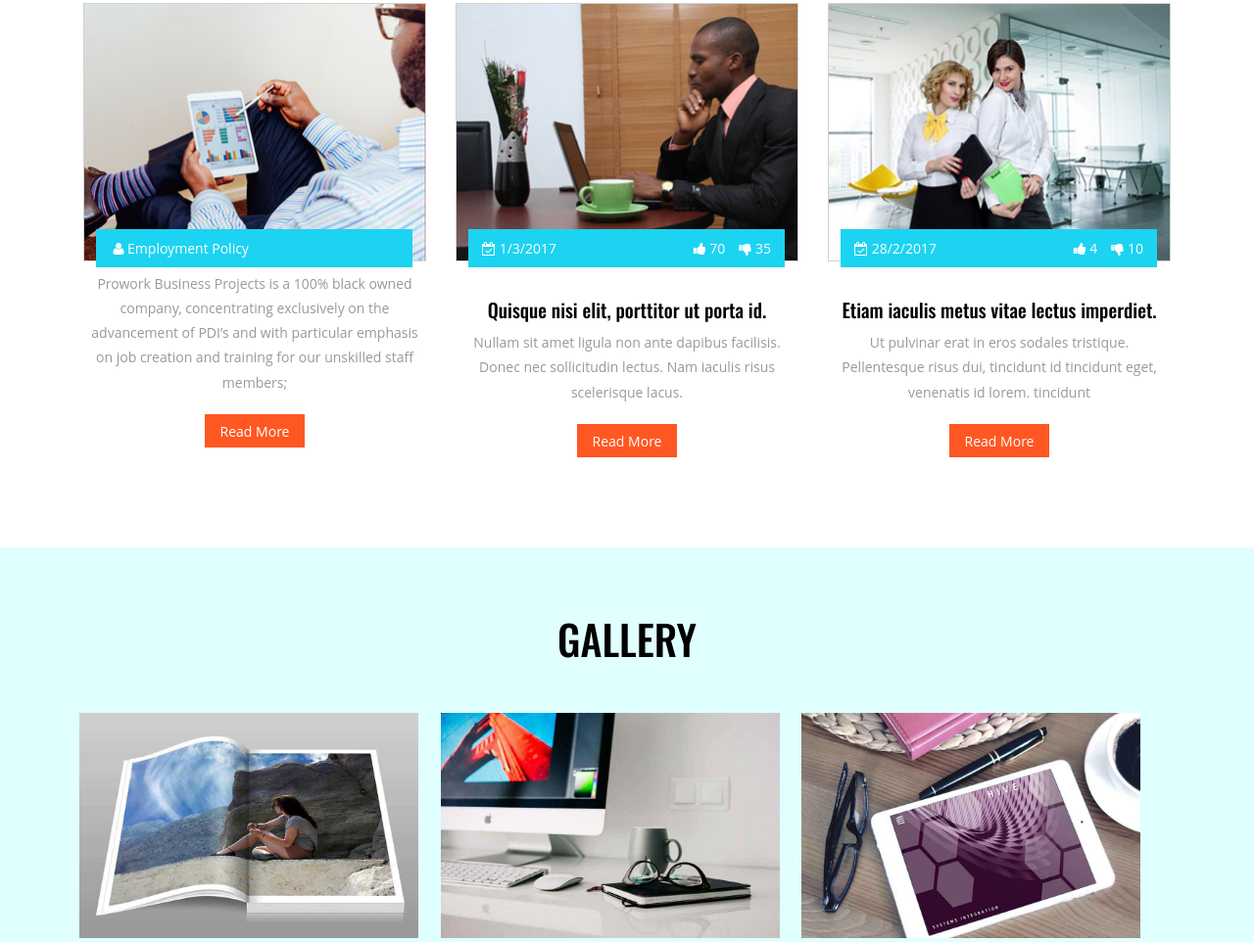
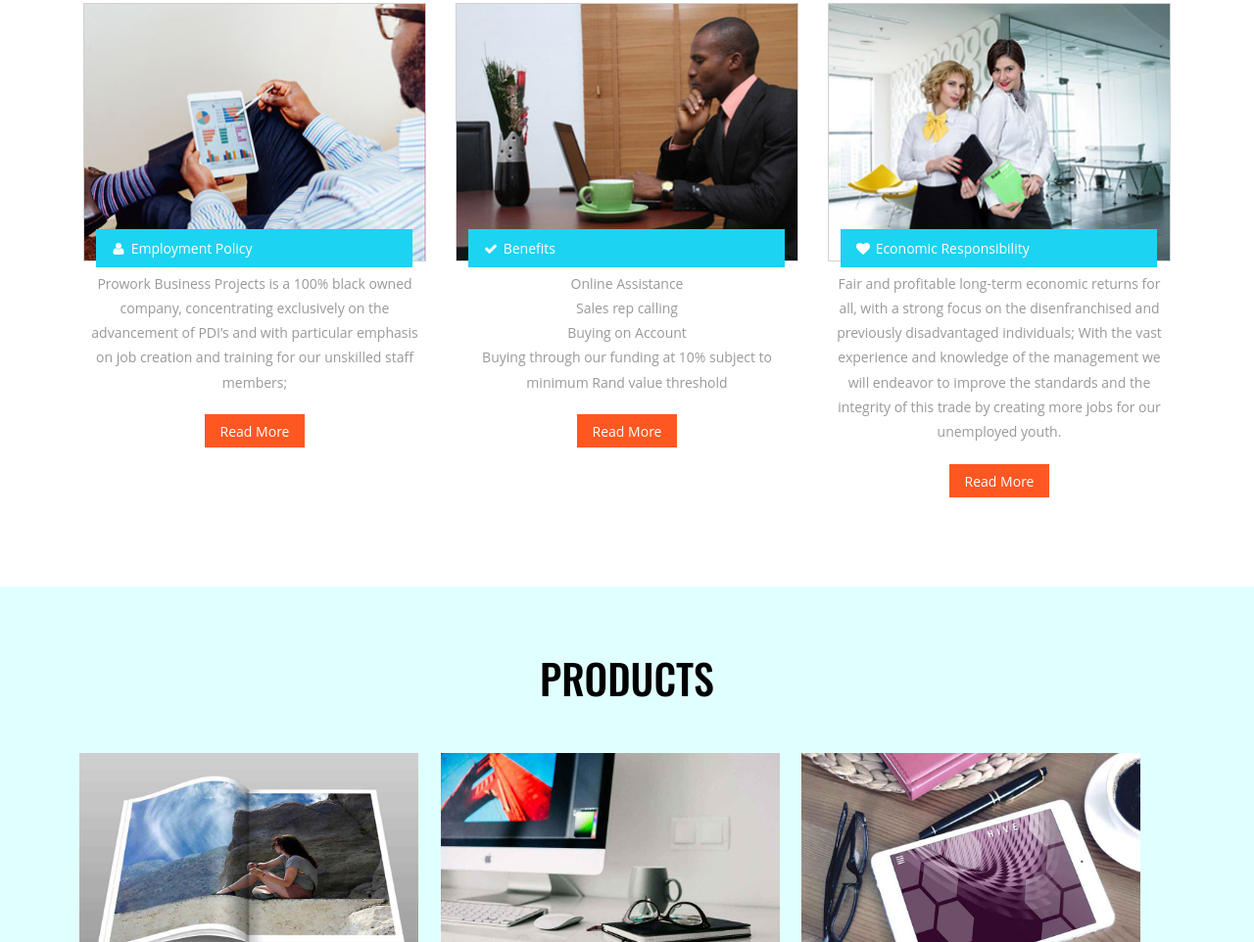
Before and after one commit to u12230830/prowork-site, a plain HTML site: page web/index.html in a window 1280 px wide. Shown: the part 1701-2663 px from the top of the page at 98% size. Drawn offline with nearby package versions, Linux system fonts and the light colour scheme.

Commit message:
Added some stuff

```diff
--- a/web/index.html
+++ b/web/index.html
@@ -216,7 +216,7 @@ Smartphone Compatible web template, free webdesigns for Nokia, Samsung, LG, Sony
 					<img src="images/olu-eletu-13086.jpg" alt="" />
 						<div class="absolute">
 							<div class="absolute-left">
-								<p class="p1"><i class="fa fa-user fa-fw" aria-hidden="true"></i>Employment Policy</p>
+								<p class="p1"><i class="fa fa-user fa-fw" aria-hidden="true"></i> Employment Policy</p>
 								<div class="clearfix"></div>
 							</div>
 						</div>
@@ -232,18 +232,16 @@ Smartphone Compatible web template, free webdesigns for Nokia, Samsung, LG, Sony
 					<img src="images/business-437020_960_720.jpg" alt="" />
 						<div class="absolute">
 							<div class="absolute-left">
-								<p class="p1"><i class="fa fa-calendar-check-o" aria-hidden="true"></i>  1/3/2017</p>
+								<p class="p1"><i class="fa fa-check fa-fw" aria-hidden="true"></i> Benefits</p>
 							<div class="clearfix"></div>
 							</div>
-							<div class="absolute-right">
-								<p class="left"><i class="fa fa-thumbs-up" aria-hidden="true"></i> <span class="span1">70</span></p>
-								<p class="right"><i class="fa fa-thumbs-down" aria-hidden="true"></i> <span class="span1">35</span></p>
-							<div class="clearfix"></div>
-							</div>
-							<div class="clearfix"></div>
 						</div>
-					<h3>Quisque nisi elit, porttitor ut porta id.</h3>
-						<p>Nullam sit amet ligula non ante dapibus facilisis. Donec nec sollicitudin lectus. Nam iaculis risus scelerisque lacus. </p>
+						<div style="padding-top: 10px">
+						<p>Online Assistance</p>
+						<p>Sales rep calling</p>
+						<p>Buying on Account</p>
+						<p>Buying through our funding at 10% subject to minimum Rand value threshold</p>
+					</div>
 						<div class="more">
 							<a href="#" data-toggle="modal" data-target="#myModal" >read more</a>
 						</div>
@@ -252,18 +250,17 @@ Smartphone Compatible web template, free webdesigns for Nokia, Samsung, LG, Sony
 					<img src="images/office-photo-2071332_960_720.jpg" alt="" />
 						<div class="absolute">
 							<div class="absolute-left">
-								<p class="p1"><i class="fa fa-calendar-check-o" aria-hidden="true"></i>  28/2/2017</p>
-							<div class="clearfix"></div>
-							</div>
-							<div class="absolute-right">
-								<p class="left"><i class="fa fa-thumbs-up" aria-hidden="true"></i> <span class="span1">4</span></p>
-								<p class="right"><i class="fa fa-thumbs-down" aria-hidden="true"></i> <span class="span1">10</span></p>
-							<div class="clearfix"></div>
+								<p class="p1"><i class="fa fa-heart fa-fw" aria-hidden="true"></i> Economic Responsibility</p>
+								<div class="clearfix"></div>
 							</div>
 							<div class="clearfix"></div>
 						</div>
-					<h3> Etiam iaculis metus vitae lectus imperdiet.</h3>
-						<p>Ut pulvinar erat in eros sodales tristique. Pellentesque risus dui, tincidunt id tincidunt eget, venenatis id lorem. tincidunt </p>
+						<div style="padding-top: 10px">
+						<p>Fair and profitable long-term economic returns for all, with a strong focus on the disenfranchised and
+								previously disadvantaged individuals;
+								With the vast experience and knowledge of the management we will endeavor to improve the standards
+								and the integrity of this trade by creating more jobs for our unemployed youth.</p>
+						</div>
 						<div class="more">
 							<a href="#" data-toggle="modal" data-target="#myModal" >read more</a>
 						</div>
@@ -294,7 +291,7 @@ Smartphone Compatible web template, free webdesigns for Nokia, Samsung, LG, Sony
 <!-- gallery -->
 	<div class="gallery" id="gallery">
 		<div class="container">
-			<h3 class="w3l_head w3l_head1">gallery</h3>
+			<h3 class="w3l_head w3l_head1">Products</h3>
 			<div class="w3layouts_gallery_grids">
 				<ul class="w3l_gallery_grid" id="lightGallery">
 					<li data-title="Lorem ipsum" data-desc="Etiam blandit fermentum laoreet. Nulla purus." data-src="images/1.jpg" data-responsive-src="images/1.jpg">
@@ -417,7 +414,7 @@ Smartphone Compatible web template, free webdesigns for Nokia, Samsung, LG, Sony
 	<div class="stats w3layouts agileits" id="stats">
 		<div class="container">
 
-			<h3>STATS</h3>
+			<h3>Our Funding thresholds; up to R200 000</h3>
 
 			<div class="stats-info w3layouts agileits">
 				<div class="col-md-3 col-sm-3 w3layouts agileits stats-grid stats-grid-1">
@@ -425,29 +422,36 @@ Smartphone Compatible web template, free webdesigns for Nokia, Samsung, LG, Sony
 						<i class="fa fa-hand-paper-o" aria-hidden="true"></i>
 					</div>
 					<div class='numscroller w3layouts agileits numscroller-big-bottom' data-slno='1' data-min='0' data-max='1185' data-delay='5' data-increment="3">1185</div>
-					<p>People support</p>
+					<p>R10 000 – R20 000</p>
 				</div>
 				<div class="col-md-3 col-sm-3 w3layouts agileits stats-grid stats-grid-2">
 					<div class="stats-img w3layouts agileits">
 					<i class="fa fa-file-pdf-o" aria-hidden="true"></i>
 					</div>
 					<div class='numscroller w3layouts agileits numscroller-big-bottom' data-slno='1' data-min='0' data-max='195' data-delay='5' data-increment="3">195</div>
-					<p>Design Creativity</p>
+					<p>R25 000 – R50 000</p>
 				</div>
 				<div class="col-md-3 col-sm-3 w3layouts agileits stats-grid stats-grid-3">
 					<div class="stats-img w3layouts agileits">
 						<i class="fa fa-users" aria-hidden="true"></i>
 					</div>
 					<div class='numscroller w3layouts agileits numscroller-big-bottom' data-slno='1' data-min='0' data-max='295' data-delay='5' data-increment="3">295</div>
-					<p>Satisfied Clients</p>
+					<p>R55 000 – R100 000</p>
 				</div>
 				<div class="col-md-3 col-sm-3 w3layouts agileits stats-grid stats-grid-4">
 					<div class="stats-img w3layouts agileits">
 						<i class="fa fa-thumbs-up" aria-hidden="true"></i>
 					</div>
 					<div class='numscroller w3layouts agileits numscroller-big-bottom' data-slno='1' data-min='0' data-max='190' data-delay='5' data-increment="3">190</div>
-					<p>Completed projects</p>
+					<p>R110 000 – R150 000</p>
 				</div>
+				<div class="col-md-3 col-sm-3 w3layouts agileits stats-grid stats-grid-4">
+						<div class="stats-img w3layouts agileits">
+							<i class="fa fa-thumbs-up" aria-hidden="true"></i>
+						</div>
+						<div class='numscroller w3layouts agileits numscroller-big-bottom' data-slno='1' data-min='0' data-max='190' data-delay='5' data-increment="3">190</div>
+						<p>R110 000 – R150 000</p>
+					</div>
 				<div class="clearfix"></div>
 			</div>
 		</div>
```
